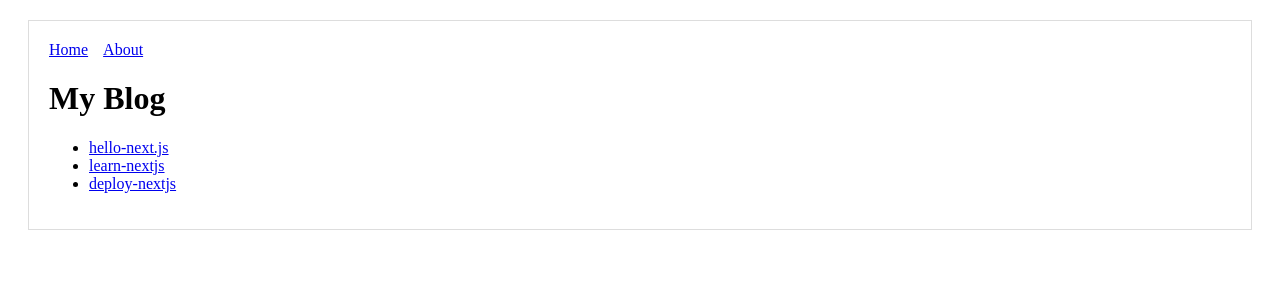
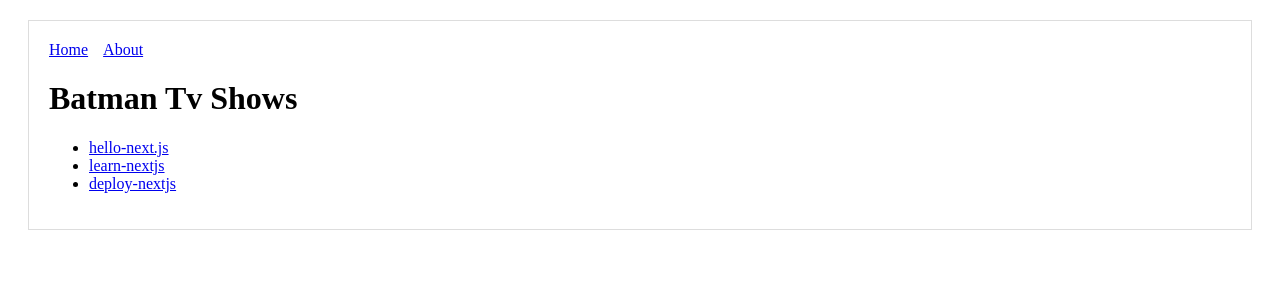
Before and after one commit to joshtom/Automatic-Prerendering-NextJs, a Next.js app: page / in a window 1280 px wide. Shown: the top 300 px of the page. Built offline with nearby package versions, Linux system fonts and the light colour scheme.

Commit message:
Text added to comply with batman tv shows

```diff
--- a/pages/index.js
+++ b/pages/index.js
@@ -14,7 +14,7 @@ const PostLink = props => (
 export default function BLog() {
     return (
         <Layout>
-            <h1>My Blog</h1>
+            <h1>Batman Tv Shows</h1>
             <ul>
                 <PostLink id="hello-next.js" />
                 <PostLink id="learn-nextjs" />
```
